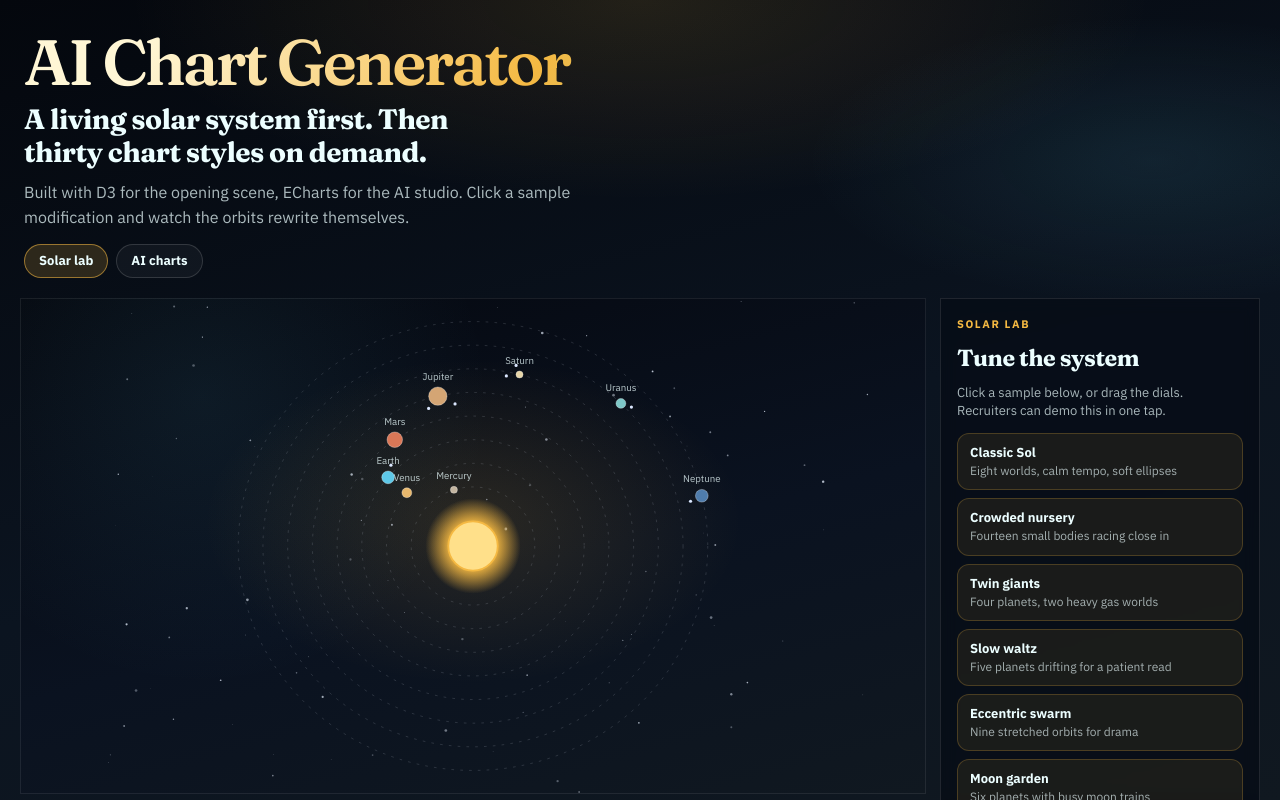
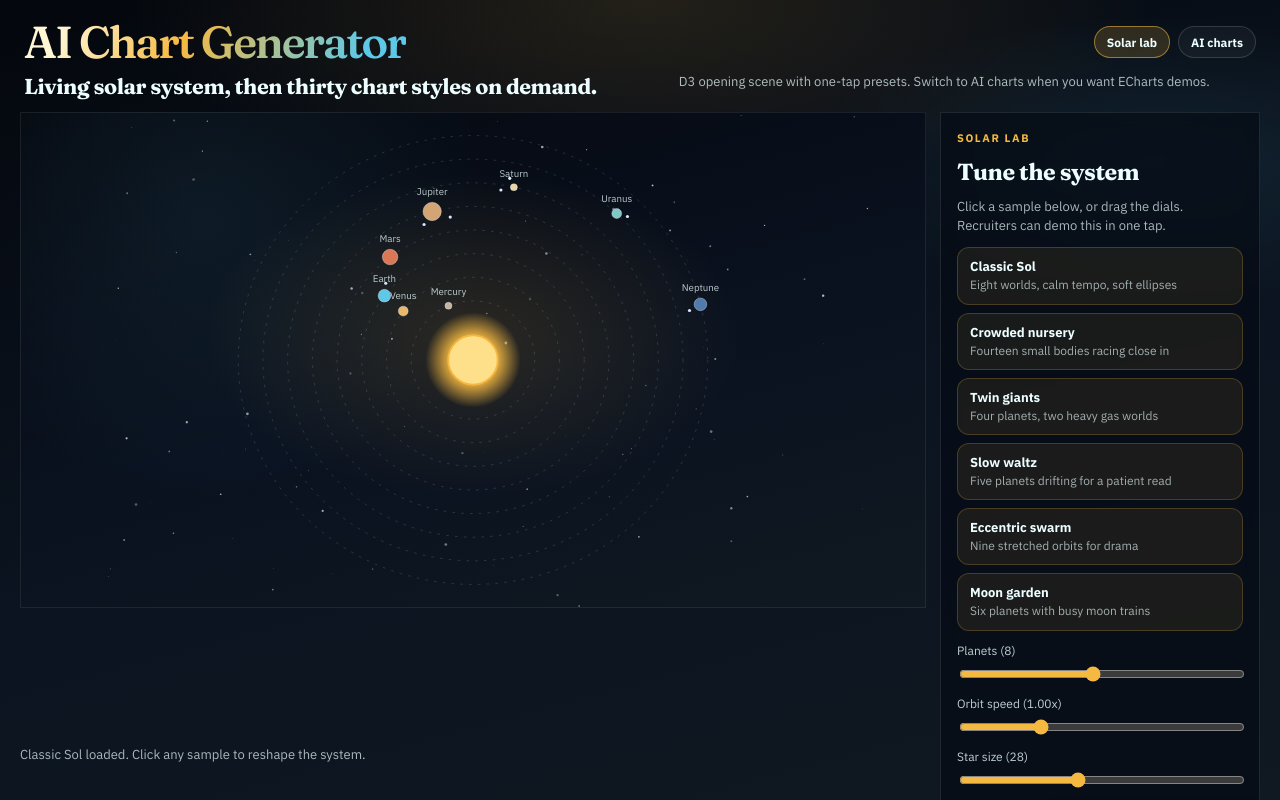
Before and after one commit to torrefrancae/llm-generated-chart, a React (Vite) app in the folder client/: page / in a window 1280 px wide. Shown: the top 800 px of the page. Built offline with nearby package versions, Linux system fonts and the light colour scheme.

Commit message:
tighten hero to two rows and keep solar lab first
Brand with mode tabs on one row, title and short blurb on the second, so the D3 system gets the viewport.

```diff
--- a/client/src/components/Studio.module.css
+++ b/client/src/components/Studio.module.css
@@ -1,23 +1,44 @@
 .shell {
   width: min(1240px, calc(100% - 28px));
   margin: 0 auto;
-  padding: 22px 0 56px;
+  padding: 16px 0 48px;
   display: grid;
-  gap: 18px;
+  gap: 12px;
 }
 
 .hero {
   display: grid;
-  gap: 10px;
-  padding: 10px 4px 2px;
+  gap: 8px;
+  padding: 4px 4px 0;
+}
+
+.heroTop {
+  display: flex;
+  align-items: center;
+  justify-content: space-between;
+  gap: 12px;
+  flex-wrap: wrap;
+}
+
+.heroBottom {
+  display: grid;
+  grid-template-columns: minmax(0, 1.1fr) minmax(0, 1fr);
+  gap: 12px 20px;
+  align-items: start;
+}
+
+@media (max-width: 720px) {
+  .heroBottom {
+    grid-template-columns: 1fr;
+  }
 }
 
 .brand {
   margin: 0;
   font-family: Fraunces, Georgia, serif;
-  font-size: clamp(2.4rem, 6vw, 4rem);
+  font-size: clamp(1.9rem, 4.5vw, 2.8rem);
   letter-spacing: -0.045em;
-  line-height: 0.95;
+  line-height: 1;
   background: linear-gradient(115deg, #fff6d5 10%, #f5b942 42%, #5ec8e8 88%);
   -webkit-background-clip: text;
   background-clip: text;
@@ -26,36 +47,35 @@
 
 .hero h1 {
   margin: 0;
-  max-width: 22ch;
   font-family: Fraunces, Georgia, serif;
-  font-size: clamp(1.25rem, 2.4vw, 1.75rem);
-  line-height: 1.2;
+  font-size: clamp(1.05rem, 2vw, 1.35rem);
+  line-height: 1.25;
   letter-spacing: -0.02em;
   color: #ecfeff;
 }
 
 .lede {
   margin: 0;
-  max-width: 58ch;
   color: rgba(236, 254, 255, 0.72);
-  line-height: 1.55;
+  font-size: 13px;
+  line-height: 1.45;
 }
 
 .tabs {
   display: flex;
   gap: 8px;
-  margin-top: 4px;
+  margin: 0;
 }
 
 .tab,
 .tabOn {
-  height: 34px;
-  padding: 0 14px;
+  height: 32px;
+  padding: 0 12px;
   border-radius: 999px;
   border: 1px solid rgba(255, 255, 255, 0.14);
   background: rgba(255, 255, 255, 0.04);
   color: #ecfeff;
-  font-size: 13px;
+  font-size: 12px;
   font-weight: 700;
   cursor: pointer;
 }
--- a/client/src/components/Studio.tsx
+++ b/client/src/components/Studio.tsx
@@ -54,12 +54,8 @@ export default function Studio() {
   return (
     <div className={styles.shell}>
       <header className={styles.hero}>
+        <div className={styles.heroTop}>
           <p className={styles.brand}>AI Chart Generator</p>
-        <h1>A living solar system first. Then thirty chart styles on demand.</h1>
-        <p className={styles.lede}>
-          Built with D3 for the opening scene, ECharts for the AI studio. Click a sample modification and
-          watch the orbits rewrite themselves.
-        </p>
           <div className={styles.tabs} role="tablist" aria-label="Studio mode">
             <button
               type="button"
@@ -79,6 +75,13 @@ export default function Studio() {
             >
               AI charts
             </button>
+          </div>
+        </div>
+        <div className={styles.heroBottom}>
+          <h1>Living solar system, then thirty chart styles on demand.</h1>
+          <p className={styles.lede}>
+            D3 opening scene with one-tap presets. Switch to AI charts when you want ECharts demos.
+          </p>
         </div>
       </header>
 
```
Lines whose indentation alone changed are shown as unchanged.
